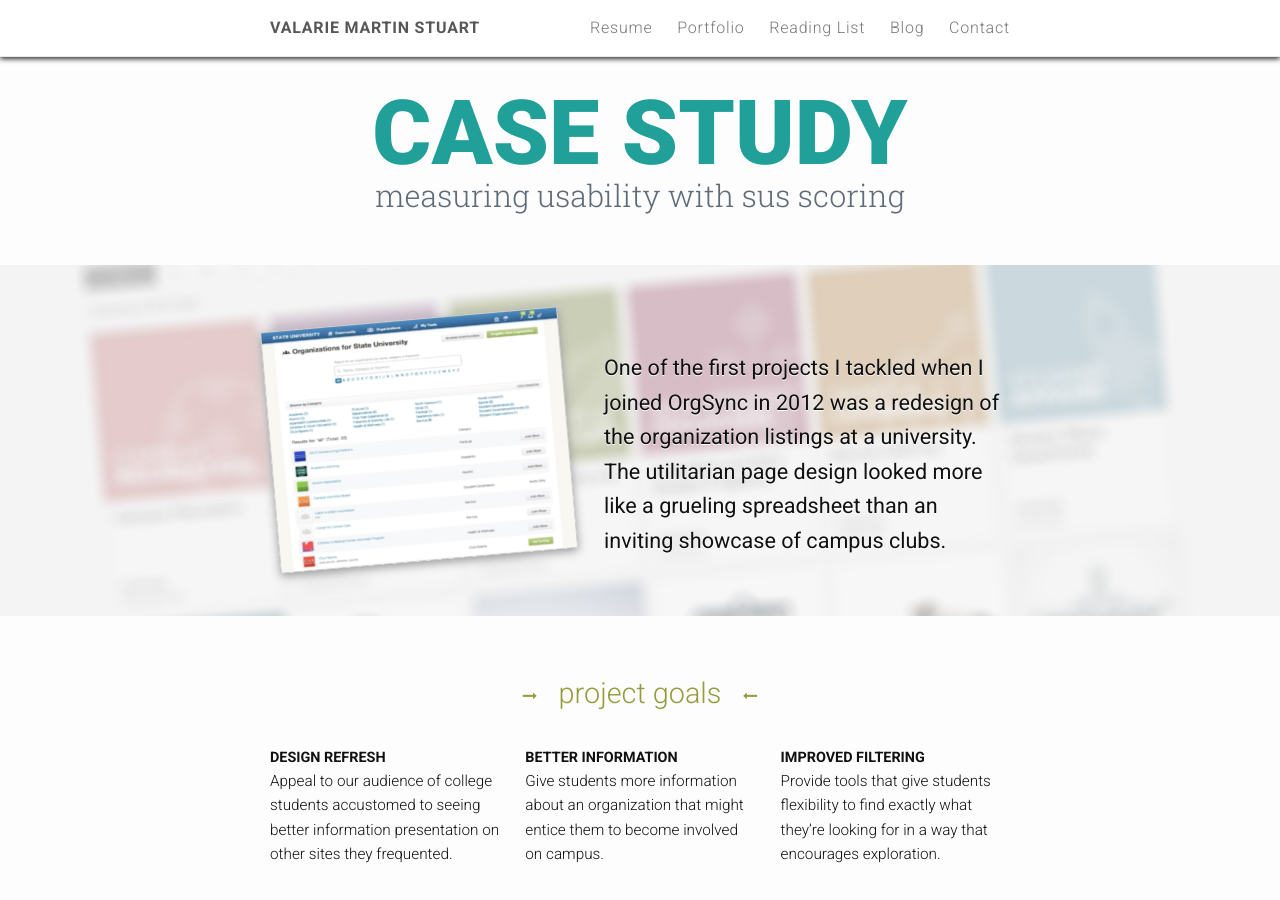
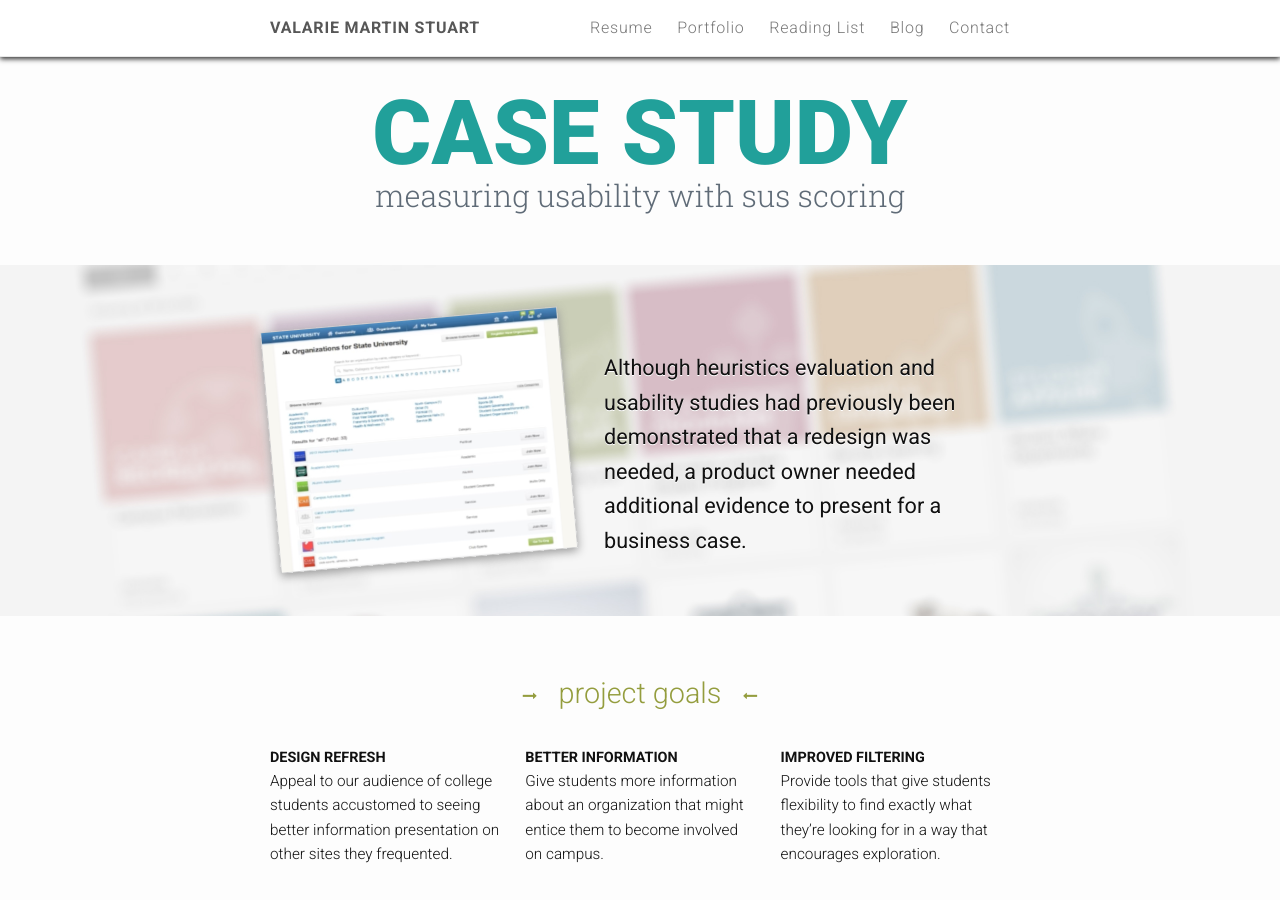
Before and after one commit to valariems/valariems.github.io, a Jekyll site: the page built from portfolio-measuring-usability.html, in a window 1280 px wide and 900 px high. Built offline with Jekyll 4.4.1, drawn with Linux system fonts in a browser that asks for light colours; nearby versions of some CDN libraries.

Commit message:
Sus intro.

```diff
--- a/portfolio-measuring-usability.html
+++ b/portfolio-measuring-usability.html
@@ -10,7 +10,7 @@ layout: about-story
 <section class="browse-orgs-blur-bkg">
   <div class="wrapper">
     <img src="/assets/images/portfolio/case-study-browse-orgs-before.jpg" alt="Before: Find organizations" class="before">
-    <p>One of the first projects I tackled when I joined OrgSync in 2012 was a redesign of the organization listings at a university. The utilitarian page design looked more like a grueling spreadsheet than an inviting showcase of campus clubs.</p>
+    <p>Although heuristics evaluation and usability studies had previously been demonstrated that a redesign was needed, a product owner needed additional evidence to present for a business case.</p>
   </div>
 </section>
 
```
